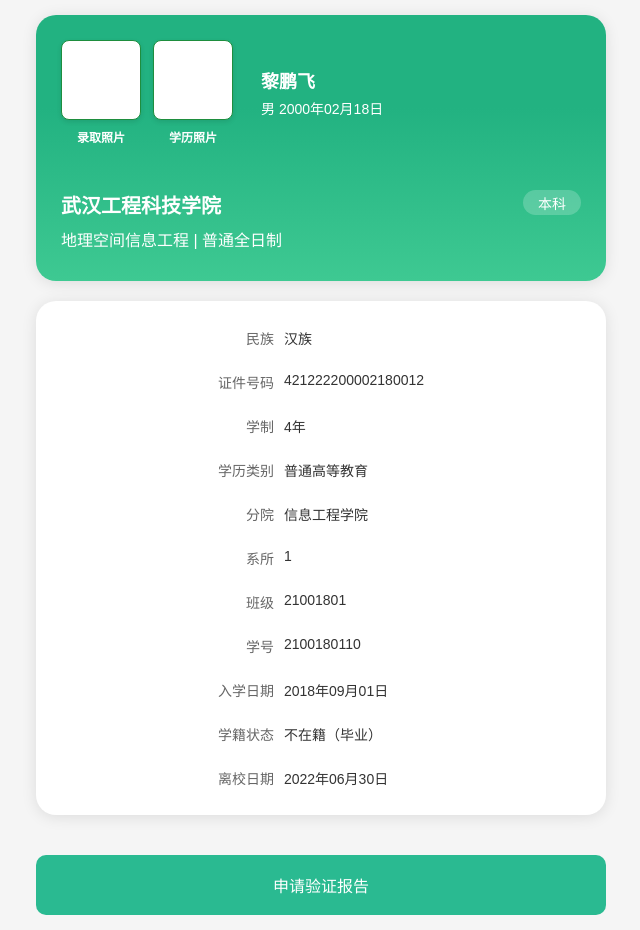
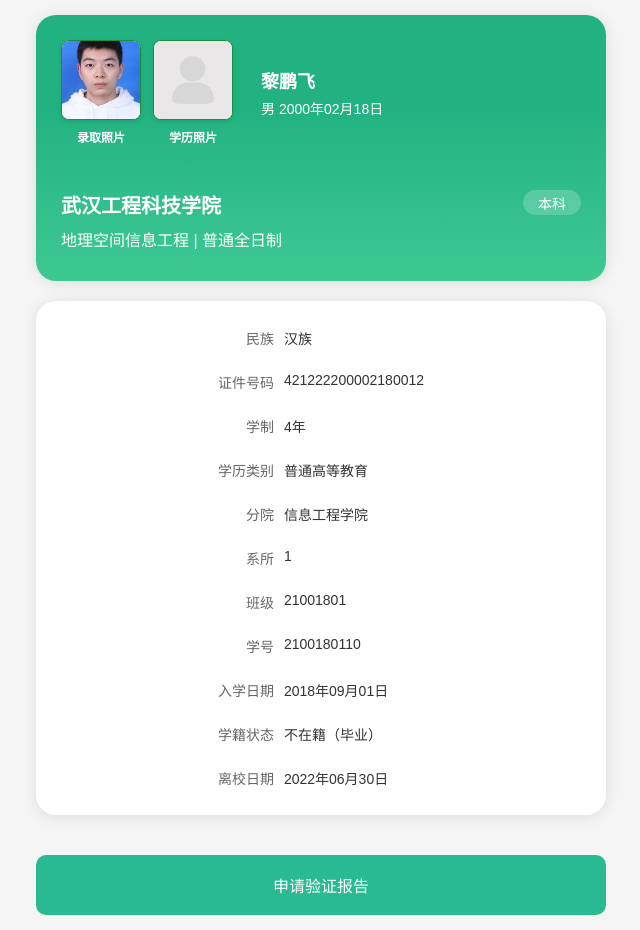
Before and after one commit to qiaoqq1/a, a plain HTML site: page index.html in a window 1280 px wide. Shown: the whole page, without its empty margins (319-959 px from the left). Drawn offline with Linux system fonts and the light colour scheme.

Commit message:
Update index.html

```diff
--- a/index.html
+++ b/index.html
@@ -239,12 +239,14 @@
                 <div class="avatar-wrapper">
                     <div class="avatar">
                         <!-- 这里可以放置第一张头像 -->
+                          <img src="2.jpg" alt="录取照片" style="width: 100%; height: 100%;">
                     </div>
                     <div class="avatar-label">录取照片</div>
                 </div>
                 <div class="avatar-wrapper">
                     <div class="avatar">
                         <!-- 这里可以放置第二张头像 -->
+                          <img src="1.jpg" alt="录取照片" style="width: 100%; height: 100%;">
                     </div>
                     <div class="avatar-label">学历照片</div>
                 </div>
```
